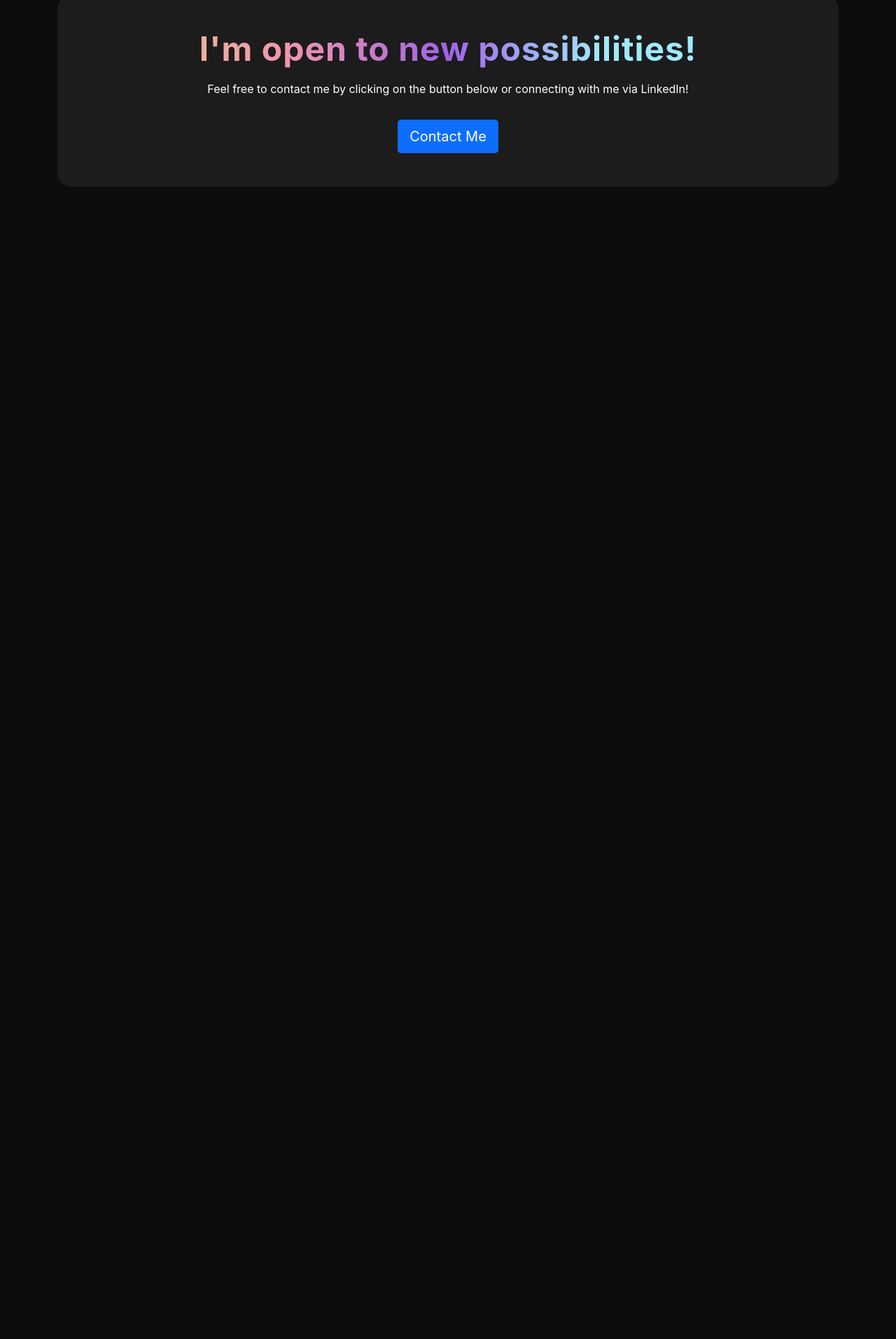
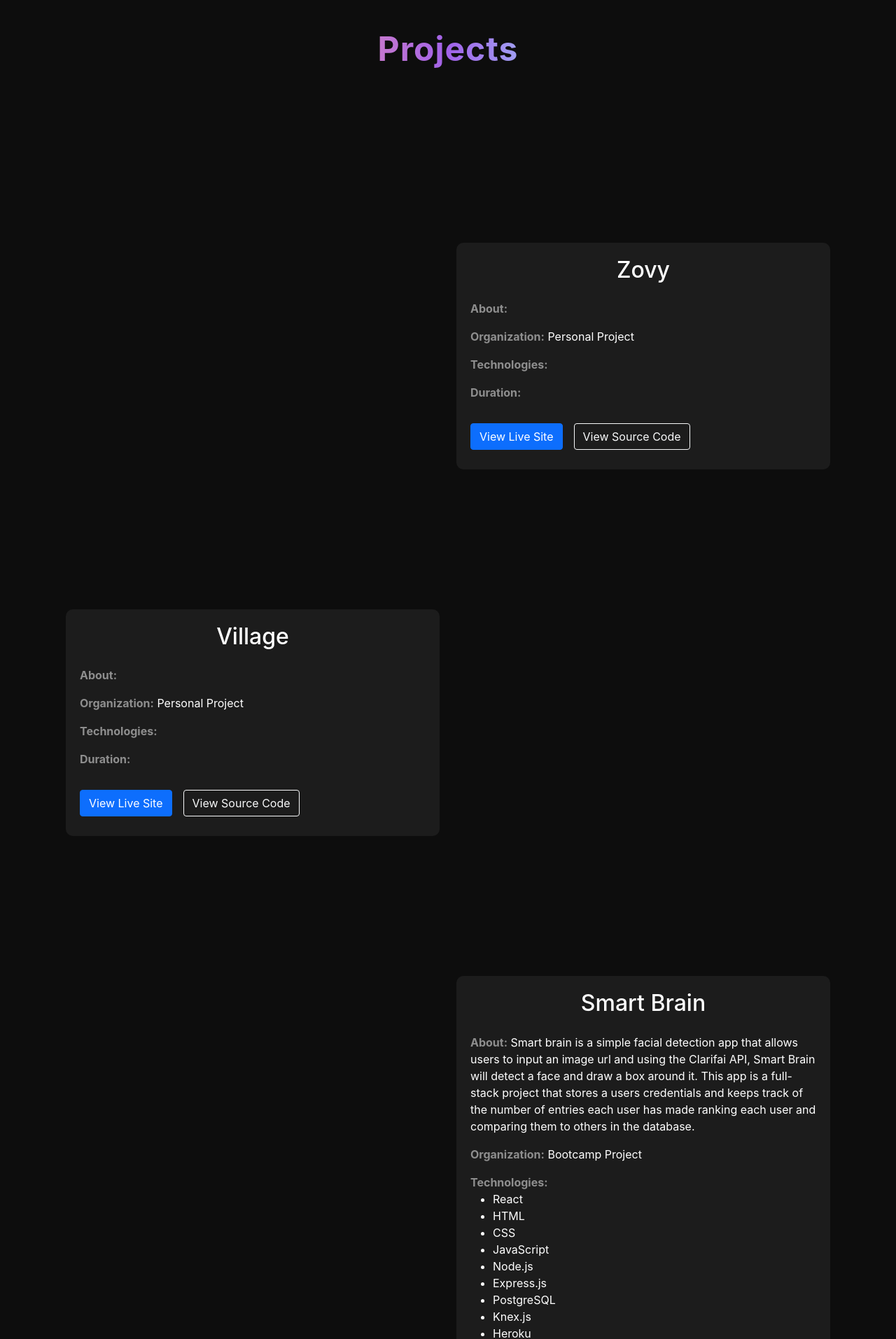
Before and after one commit to kane-toomer/portfolio, a React (Create React App) app: page / in a window 1280 px wide. Shown: the part 807-2721 px from the top of the page at 70% size. Before the commit the page ends 1122 px from the top, so only its background shows below. Built offline with nearby package versions, Linux system fonts and the light colour scheme.

Commit message:
will start the about page

```diff
--- /dev/null
+++ b/src/components/Contact/contact.js
@@ -0,0 +1,26 @@
+import React, { Component } from 'react';
+import '../Home/home.css';
+import linkedInLogo from '../../assets/images/LinkedIN.svg';
+
+class Contact extends Component {
+
+    render() {
+        return (
+            <div id="contact" className="py-5 contact-section" >
+                <div className="container">
+                    <h1 className="text-center intro-text">I'm open to new possibilities!</h1>
+                    <p className="mt-3 text-center">Feel free to contact me by clicking on the button below and connecting with me via LinkedIn!</p>
+                    <div className="d-flex justify-content-center">
+                        <a href="https://www.linkedin.com/in/kanetoomer/" className="btn btn-primary btn-lg mt-3 linkedIn">
+                            <img src={linkedInLogo} alt={'linked in logo'} />
+                        </a>
+                    </div>
+                </div>
+            </div>
+        );
+    }
+
+
+}
+
+export default Contact;
--- a/src/components/Home/home.css
+++ b/src/components/Home/home.css
@@ -21,7 +21,6 @@ p {
 .scroll-indicator {
     display: flex;
     justify-content: center;
-    margin-top: 100px;
 }
 
 .mouse {
@@ -54,11 +53,31 @@ p {
     }
 }
 
+.pill {
+    width: 150px;
+    height: 50px;
+    background-color: #ffffff10;
+}
+
+.project-section {
+    margin-top: 200px;
+    margin-bottom: 100px;
+}
+
+.project-card {
+    padding: 20px;
+    background-color: #ffffff10;
+    border-radius: 10px;
+}
+
+.card-titles {
+    color: #ffffff80;
+    font-weight: bold;
+}
+
 .contact-section {
     background-color: #ffffff10;
-    border-radius: 20px;
+    border-radius: 10px;
+    margin-top: 100px;
+    margin-bottom: 100px;
 }
-
-.linkedIn {
-    color: #0077B5;
-}
--- a/src/components/Home/home.js
+++ b/src/components/Home/home.js
@@ -1,6 +1,6 @@
 import React, { Component } from 'react';
 import './home.css';
-import linkedInLogo from '../../assets/images/LinkedIN.svg';
+import Contact from '../Contact/contact.js';
 import mememoji2 from '../../assets/images/mememoji2.svg';
 
 
@@ -21,13 +21,13 @@ class Home extends Component {
                             <div className="collapse navbar-collapse" id="navbarSupportedContent">
                                 <ul className="navbar-nav ms-auto mb-2 mb-lg-0">
                                     <li className="nav-item pe-4">
-                                        <a className="nav-link" href="#">About</a>
+                                        <a className="nav-link" href="#about">About</a>
                                     </li>
                                     <li className="nav-item pe-4">
                                         <a className="nav-link" href="#">Resume</a>
                                     </li>
                                     <li className="nav-item pe-4">
-                                        <a className="nav-link" href="#">Projects</a>
+                                        <a className="nav-link" href="#projects">Projects</a>
                                     </li>
                                     <li className="nav-item">
                                         <a className="nav-link" href="#contact">Contact</a>
@@ -43,49 +43,110 @@ class Home extends Component {
                             <div className="row">
                                 <div className="col">
                                     <p className='mt-5 pt-5 text-center intro-text'>Hey, my name is Kane!</p>
-                                    <p className='text-center intro-text'>I'm a <span>Full-Stack Developer.</span></p>
-                                    <p className='mt-3 text-center'>I'm also a designer, who enjoys creating functional but eye catching apps! </p>
+                                    <p className='text-center intro-text'>I'm a Software Developer.</p>
+                                    {/* <p className='mt-3 text-center'>I'm also an educator and lover of all things start ups!</p> */}
                                 </div>
                             </div>
                         </div>
                     </div>
 
-                    <div className='scroll-indicator'>
-                        <span className="mouse">
-                            <span className="mouse-wheel"></span>
-                        </span>
+                    <div style={{ marginTop: 150 }}>
+                        <p className="text-center">Scroll Down</p>
+                        <div className='scroll-indicator'>
+                            <span className="mouse">
+                                <span className="mouse-wheel"></span>
+                            </span>
+                        </div>
                     </div>
 
                 </section>
 
-                {/* About Section */}
-                <section id="about" className="">
-                </section>
+                {/* Projects Section */}
+                <section id="projects" className='py-5 mb-5'>
+                    {/* Pill */}
+                    <div>
+                        <h1 className="intro-text text-center mb-5 pb-5">Projects</h1>
+                    </div>
+                    {/* Project 1 */}
+                    <div className='container-fluid project-section'>
+                        <div className='row'>
+                            <div className='col-6'>
 
-                {/* Projects Section */}
-                <section></section>
+                            </div>
+                            <div className='col-6'>
+                                <div className='project-card'>
+                                    <h2 className='text-white text-center mb-4'>Zovy</h2>
+                                    <p><span className='card-titles'>About:</span></p>
+                                    <p><span className='card-titles'>Organization:</span> Personal Project</p>
+                                    <p><span className='card-titles'>Technologies:</span></p>
+                                    <p><span className='card-titles'>Duration:</span> </p>
+                                    <div className='mt-4 py-2'>
+                                        <a href='#' className='btn btn-primary me-3'>View Live Site</a>
+                                        <a href='#' className="btn btn-outline-light">View Source Code</a>
+                                    </div>
+                                </div>
+                            </div>
+                        </div>
+                    </div>
 
-                {/* Contact Section */}
-                <section id="contact" className="py-5 mb-5 contact-section">
-                    <div className="container">
-                        <h1 className="text-center intro-text">I'm open to new possibilities!</h1>
-                        <p className="mt-3 text-center">Feel free to contact me by clicking on the button below or connecting with me via LinkedIn!</p>
-                        <div className="d-flex justify-content-center">
-                            <button className="btn btn-primary btn-lg mt-3">Contact Me</button>
+                    {/* Project 2 */}
+                    <div className='container-fluid project-section'>
+                        <div className='row'>
+                            <div className='col-6'>
+                                <div className='project-card'>
+                                    <h2 className='text-white text-center mb-4'>Village</h2>
+                                    <p><span className='card-titles'>About:</span></p>
+                                    <p><span className='card-titles'>Organization:</span> Personal Project</p>
+                                    <p><span className='card-titles'>Technologies:</span></p>
+                                    <p><span className='card-titles'>Duration:</span> </p>
+                                    <div className='mt-4 py-2'>
+                                        <a href='#' className='btn btn-primary me-3'>View Live Site</a>
+                                        <a href='#' className="btn btn-outline-light">View Source Code</a>
+                                    </div>
+                                </div>
+                            </div>
+                            <div className='col-6'>
+
+                            </div>
                         </div>
-                        {/* <p className="mt-3 text-center">or</p>
-                        <div className="d-flex justify-content-center">
-                            <a href="https://www.linkedin.com/in/kanetoomer/" className="btn btn-primary btn-lg mt-3 linkedIn">
-                                <img src={linkedInLogo} alt={'linked in logo'} />
-                            </a>
-                        </div> */}
+                    </div>
+
+                    {/* Project 3 */}
+                    <div className='container-fluid project-section pb-5'>
+                        <div className='row'>
+                            <div className='col-6'>
+
+                            </div>
+                            <div className='col-6'>
+                                <div className='project-card'>
+                                    <h2 className='text-white text-center mb-4'>Smart Brain</h2>
+                                    <p><span className='card-titles'>About:</span> Smart brain is a simple facial detection app that allows users to input an image url and using the Clarifai API, Smart Brain will detect a face and draw a box around it. This app is a full-stack project that stores a users credentials and keeps track of the number of entries each user has made ranking each user and comparing them to others in the database.</p>
+                                    <p><span className='card-titles'>Organization:</span> Bootcamp Project</p>
+                                    <p><span className='card-titles'>Technologies:</span>
+                                        <ul>
+                                            <li>React</li>
+                                            <li>HTML</li>
+                                            <li>CSS</li>
+                                            <li>JavaScript</li>
+                                            <li>Node.js</li>
+                                            <li>Express.js</li>
+                                            <li>PostgreSQL</li>
+                                            <li>Knex.js</li>
+                                            <li>Heroku</li>
+                                        </ul>
+                                    </p>
+                                    <p><span className='card-titles'>Duration:</span> 1 mo</p>
+                                    <div className='mt-4 py-2'>
+                                        <a href='#' className='btn btn-primary me-3'>View Live Site</a>
+                                        <a href='https://github.com/kane-toomer/smartbrain' className="btn btn-outline-light">View Source Code</a>
+                                    </div>
+                                </div>
+                            </div>
+                        </div>
                     </div>
                 </section>
 
-                {/* Footer */}
-                <footer>
-
-                </footer>
+                <Contact id='contact' />
             </div >
         );
     }
```
Also changed, not shown: src/components/About/about.js (added, +10 -0 lines).
